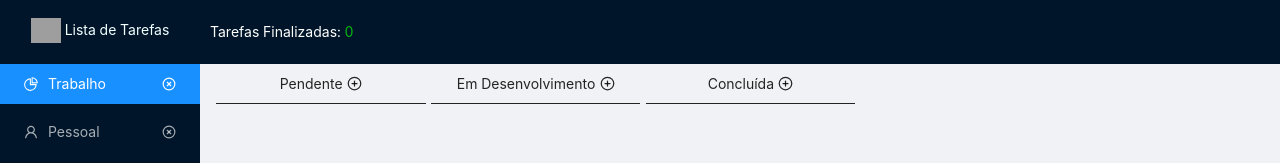
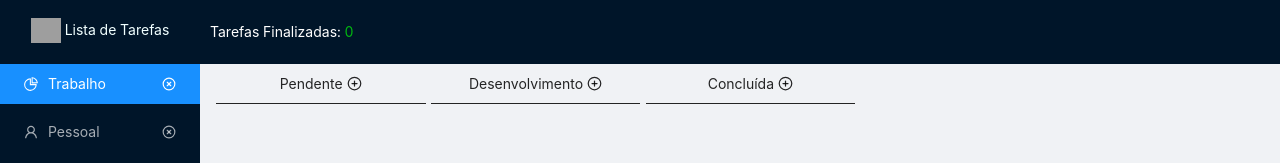
Before and after one commit to sguirodriguez/to-do-list-react, a React (Create React App) app: page / in a window 1280 px wide. Shown: the top 163 px of the page. Built offline with nearby package versions, Linux system fonts and the light colour scheme; grey boxes are pictures that could not be loaded.

Commit message:
create to do list in react

```diff
--- a/src/components/tabDraggable/TabDraggable.js
+++ b/src/components/tabDraggable/TabDraggable.js
@@ -9,7 +9,7 @@ const TabDraggable = ({ listSelected, setCountTasksFinalized }) => {
   const [option, setOption] = useState("");
   const [statusTask, setStatusTask] = useState([
     { label: "Pendente", value: 0 },
-    { label: "Em Desenvolvimento", value: 1 },
+    { label: "Desenvolvimento", value: 1 },
     { label: "Concluída", value: 2 },
   ]);
   const changeIsModalVisible = () => {
```
